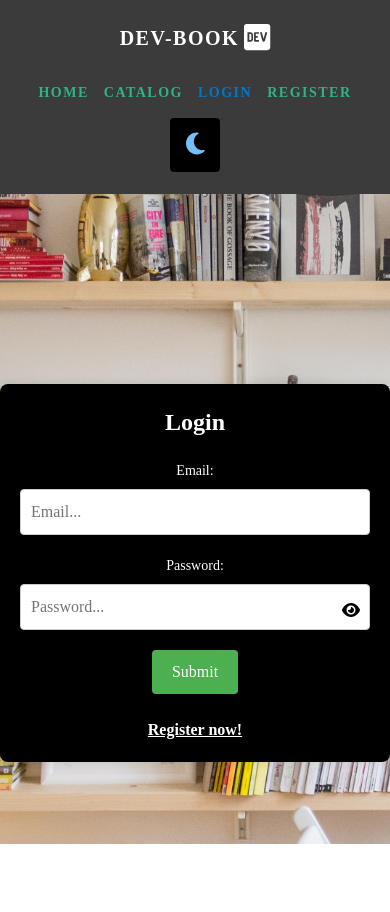
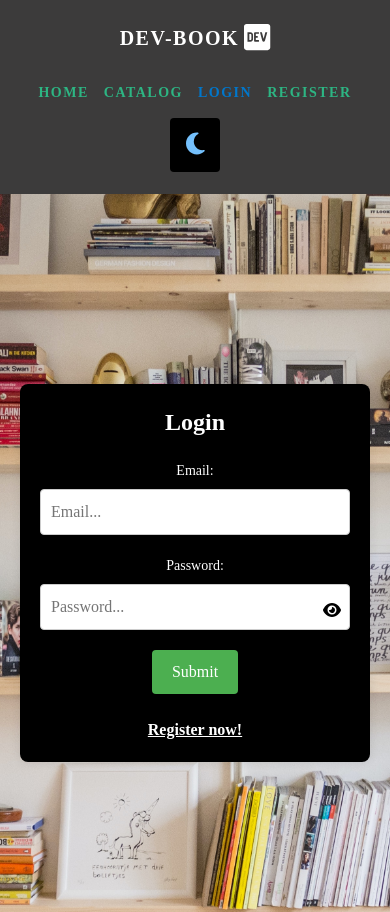
Before and after one commit to lyklecharova/DEV-Book, a React (Vite) app in the folder dev-book/client/: page /login in a window 390 px wide. Shown: the top 912 px of the page. Built offline with nearby package versions, Linux system fonts and the light colour scheme; no server answers.

Commit message:
Fix responsive login and register backgrounds

```diff
--- a/dev-book/client/src/components/Login/Login.module.css
+++ b/dev-book/client/src/components/Login/Login.module.css
@@ -4,22 +4,19 @@
     display: flex;
     align-items: center;
     justify-content: center;
-    height: 90vh;
-}
+    min-height: 90vh;
+    padding: 20px;
+    box-sizing: border-box;
 
-.login-container:before {
-    content: "";
-    position: absolute;
-    top: 0px;
-    left: 0px;
-    width: 100%;
-    height: 100vh;
+    /* Background image */
     background-image: url("/img/vladimir-mokry-G-4wX5tZNuE-unsplash.jpg");
     background-size: cover;
     background-position: center;
     background-repeat: no-repeat;
-    z-index: -2;
+
 }
+
+
 
 .login-form {
     /* background-color: #fff; */
--- a/dev-book/client/src/components/Register/Register.module.css
+++ b/dev-book/client/src/components/Register/Register.module.css
@@ -4,22 +4,18 @@
     display: flex;
     align-items: center;
     justify-content: center;
-    height: 90vh;
-}
+    min-height: 90vh;
+    padding: 20px;
+    box-sizing: border-box;
 
-.register-container:before {
-    content: "";
-    position: absolute;
-    top: 0px;
-    left: 0px;
-    width: 100%;
-    height: 100vh;
+     /* Background image */
     background-image: url("/img/vladimir-mokry-G-4wX5tZNuE-unsplash.jpg");
     background-size: cover;
     background-position: center;
     background-repeat: no-repeat;
-    z-index: -1;
 }
+
+
 
 .register-form {
     /* background-color: #fff; */
```
